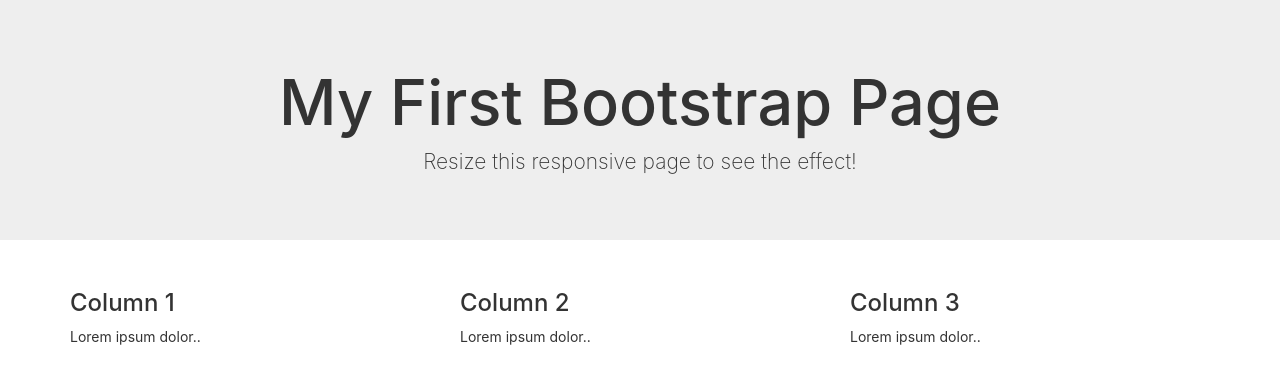
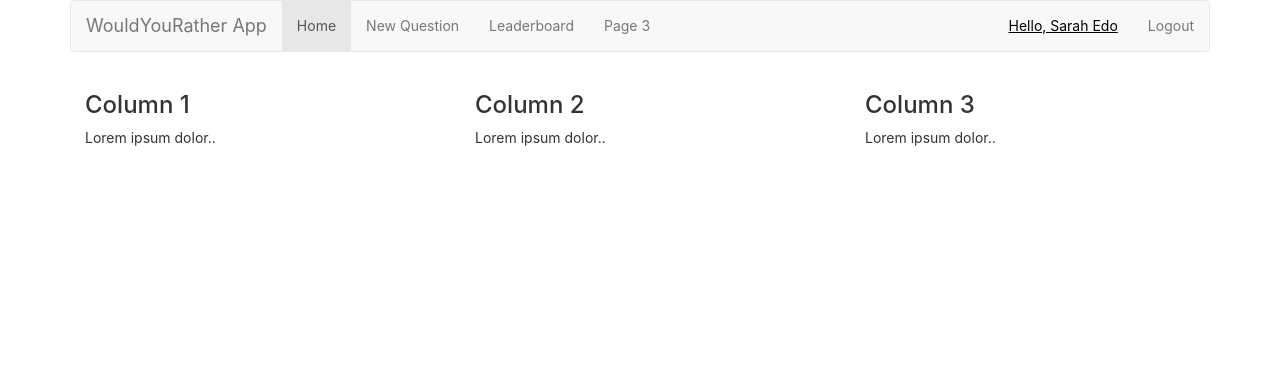
Before and after one commit to bleroni/react-redux-app-WouldYouRather, a React (Create React App) app: page / in a window 1280 px wide. Shown: the top 384 px of the page. Built offline with nearby package versions, Linux system fonts and the light colour scheme.

Commit message:
Creating the Bootstrap skeleton

```diff
--- a/public/index.html
+++ b/public/index.html
@@ -22,7 +22,7 @@
       work correctly both with client-side routing and a non-root public URL.
       Learn how to configure a non-root public URL by running `npm run build`.
     -->
-  <title>React App</title>
+  <title>Would You Rather?</title>
   <link rel="stylesheet" href="https://maxcdn.bootstrapcdn.com/bootstrap/3.4.1/css/bootstrap.min.css">
   <script src="https://ajax.googleapis.com/ajax/libs/jquery/3.5.1/jquery.min.js"></script>
   <script src="https://maxcdn.bootstrapcdn.com/bootstrap/3.4.1/js/bootstrap.min.js"></script>
--- a/src/components/App.js
+++ b/src/components/App.js
@@ -1,10 +1,27 @@
 function App() {
   return (
     <div className="App">
-      <div class="jumbotron text-center">
-        <h1>My First Bootstrap Page</h1>
-        <p>Resize this responsive page to see the effect!</p>
+      <div class="container">
+        <nav class="navbar navbar-default">
+          <div class="container-fluid">
+            <div class="navbar-header">
+              <a class="navbar-brand" href="#">WouldYouRather App</a>
             </div>
+            <ul class="nav navbar-nav">
+              <li class="active"><a href="#">Home</a></li>
+              <li><a href="#">New Question</a></li>
+              <li><a href="#">Leaderboard</a></li>
+              <li><a href="#">Page 3</a></li>
+            </ul>
+
+            <ul class="nav navbar-nav navbar-right">
+              <li class="nav-item">
+                <p class="navbar-text welcome-message">Hello, Sarah Edo</p>
+              </li>
+              <li><a href="#">Logout</a></li>
+            </ul>
+          </div>
+        </nav>
 
         <div class="container">
           <div class="row">
@@ -23,6 +40,7 @@
           </div>
         </div>
       </div>
+    </div >
   );
 }
 
--- a/src/index.css
+++ b/src/index.css
@@ -11,3 +11,8 @@
   font-family: source-code-pro, Menlo, Monaco, Consolas, 'Courier New',
     monospace;
 }
+
+.navbar-default .navbar-text {
+  color:black;
+  text-decoration: underline;
+}
```
Lines whose indentation alone changed are shown as unchanged.
